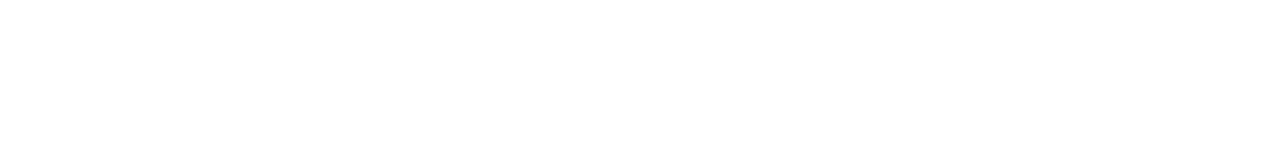
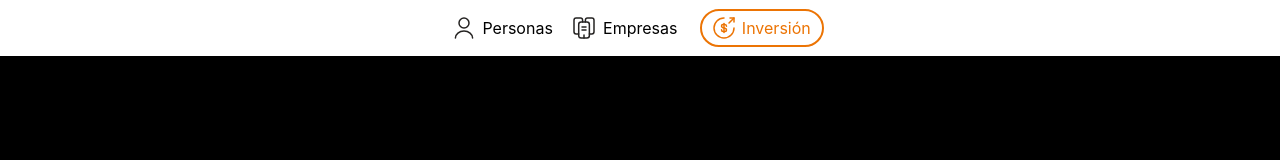
Before and after one commit to Cristianortiz19/Itau-competitive-investment, a plain HTML site: page index.html in a window 1280 px wide. Drawn offline with Linux system fonts and the light colour scheme; a web font is replaced by a local one.

Commit message:
top bar ajustes

```diff
--- a/components/top-bar/top-bar.js
+++ b/components/top-bar/top-bar.js
@@ -22,26 +22,25 @@ class TopBar extends HTMLElement {
         <ul class="top-bar">
             <li>
                 <a href="">
-                    <img src="../../public/icons/top-bar-people.svg" alt="">
+                    <img src="../src/public/icons/top-bar-people.svg" alt="">
                     <p>Personas</p>
                 </a>
             </li>
             <li>
                 <a href="">
-                    <img src="../../public/icons/top-bar-business.svg" alt="">
+                    <img src="../src/public/icons/top-bar-business.svg" alt="">
                     <p>Empresas</p>
                 </a>
             </li>
             <li>
                 <a href="" class="investment-option">
-                    <img src="../../public/icons/top-bar-investment.svg" alt="">
+                    <img src="../src/public/icons/top-bar-investment.svg" alt="">
 
                     <p style="color: #EC7404;"">Inversión</p>
                 </a>
             </li>
         </ul>
         `;
-        console.log('aaaa')
     }
 }
 
--- a/index.html
+++ b/index.html
@@ -10,6 +10,6 @@
         <top-bar></top-bar>
     </header>
 
-    <script type="module" src="./src/components/top-bar/top-bar.js"></script>
+    <script type="module" src="./components/top-bar/top-bar.js"></script>
 </body>
 </html>
```
